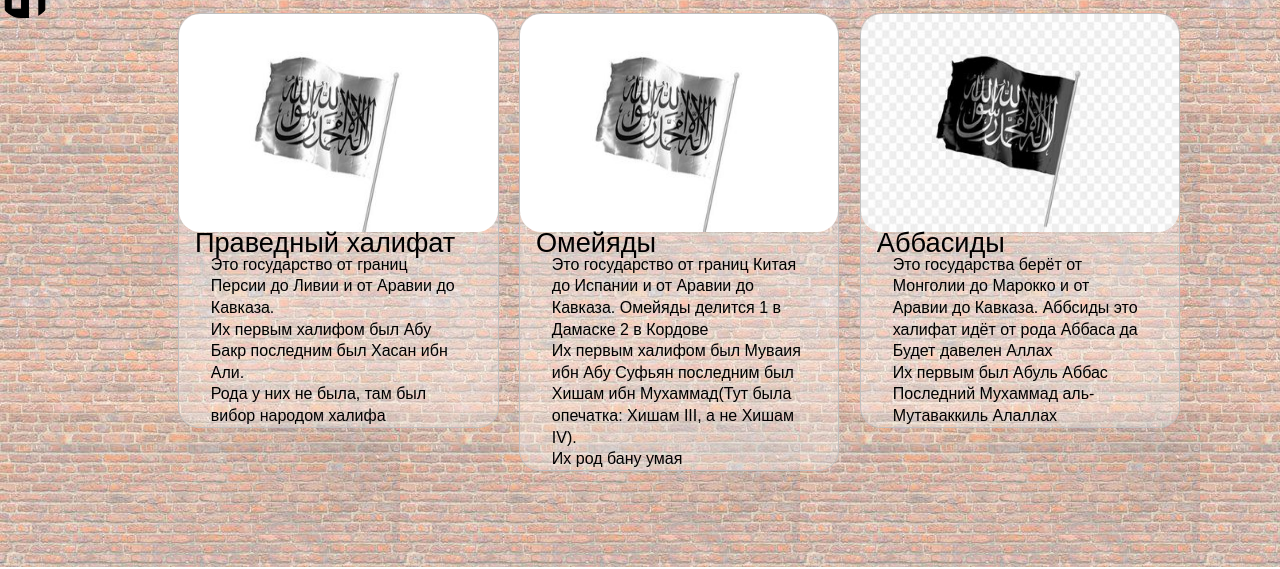
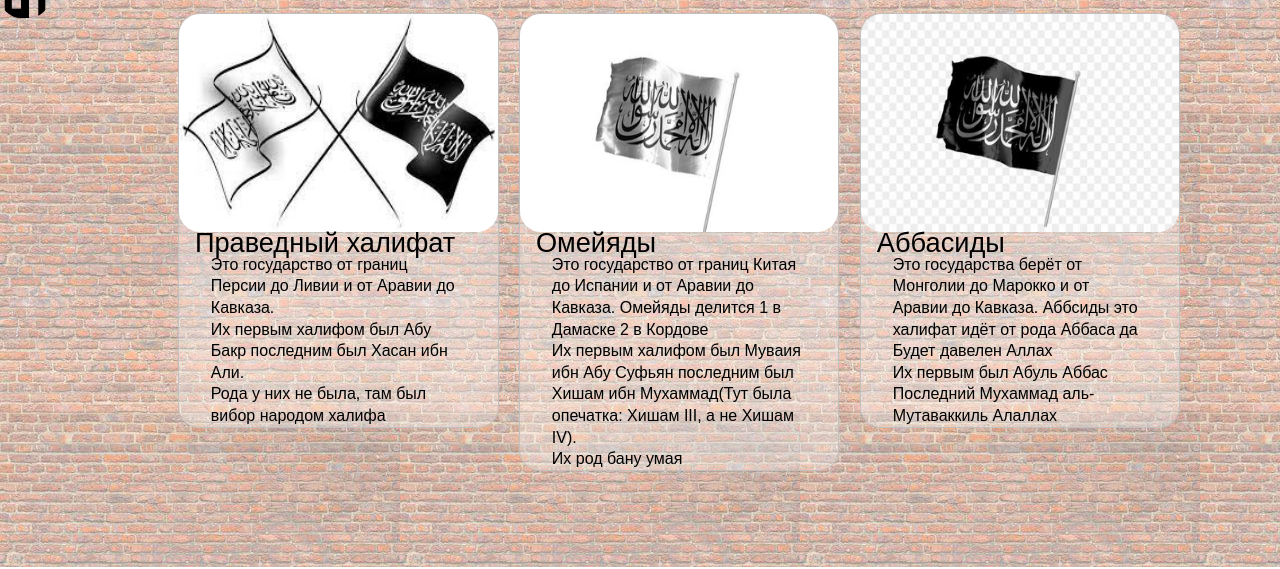
Before and after one commit to istoriyaislama/historiislama, a plain HTML site: page kratko.html in a window 1280 px wide. Shown: the part 185-754 px from the top of the page. Drawn offline with Linux system fonts and the light colour scheme.

Commit message:
Update kratko.html

```diff
--- a/kratko.html
+++ b/kratko.html
@@ -36,7 +36,7 @@
                 <h1>История ислама</h1>
                 <div class="clear"><br/></div>
 		<article>
-                    <img src="img/flag1.jpeg" alt="flag"/>
+                    <img src="img/flag.jpg" alt="flag"/>
                     <h1>Праведный халифат</h1>
                     <p>Это государство от границ Персии до Ливии и от Аравии до Кавказа.
                         <br/>Их первым халифом был Абу Бакр последним был Хасан ибн Али.<br/>
```
